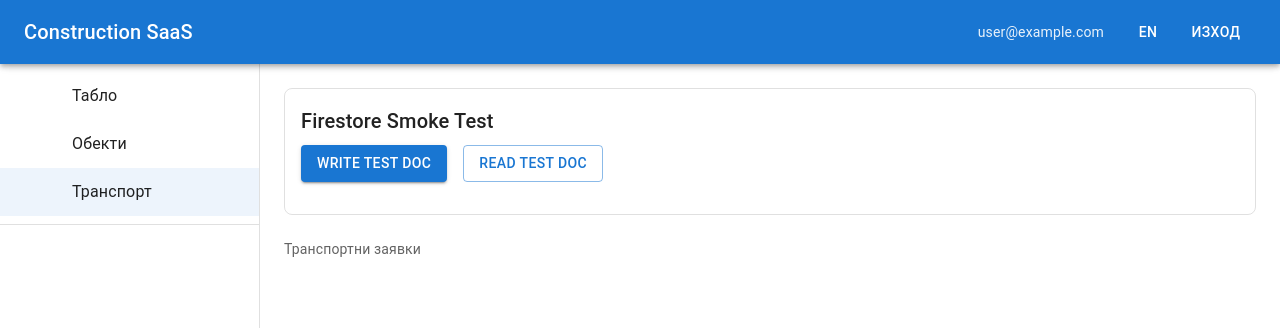
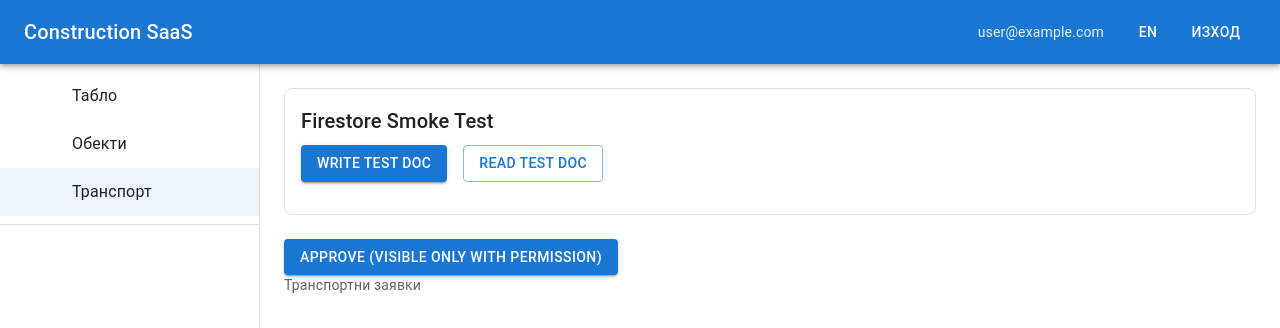
Before and after one commit to DimitarMagaranov/construction-saas, a React (Vite) app: page /transport in a window 1280 px wide. Shown: the top 328 px of the page. Built offline with nearby package versions, Linux system fonts and the light colour scheme; no server answers; sample sign-in values are in the browser's storage; some icons are missing.

Commit message:
feat(rbac): add permission helper and UI guard (mock profile)

```diff
--- /dev/null
+++ b/src/core/rbac/RequirePermission.tsx
@@ -0,0 +1,16 @@
+import React from "react";
+import type { Permission, UserProfile } from "../models/types";
+import { hasPermission } from "./hasPermission";
+
+type Props = {
+  profile: UserProfile | null | undefined;
+  permission: Permission;
+  projectId?: string;
+  fallback?: React.ReactNode;
+  children: React.ReactNode;
+};
+
+export default function RequirePermission({ profile, permission, projectId, fallback = null, children }: Props) {
+  if (!hasPermission(profile, permission, projectId)) return <>{fallback}</>;
+  return <>{children}</>;
+}
--- /dev/null
+++ b/src/core/rbac/hasPermission.ts
@@ -0,0 +1,32 @@
+import type { Permission, Role, UserProfile } from "../models/types";
+import { ROLE_PERMISSIONS } from "./permissions";
+
+function permsForRoles(roles: Role[]): Set<Permission> {
+  const set = new Set<Permission>();
+  for (const role of roles) {
+    for (const p of ROLE_PERMISSIONS[role] ?? []) set.add(p);
+  }
+  return set;
+}
+
+/**
+ * Check permission at org-level or (optionally) project-level.
+ * - If projectId is provided, checks projectRoles[projectId] first, then falls back to org roles.
+ */
+export function hasPermission(
+  profile: UserProfile | null | undefined,
+  permission: Permission,
+  projectId?: string
+): boolean {
+  if (!profile) return false;
+
+  // project-scoped roles
+  if (projectId && profile.projectRoles?.[projectId]?.length) {
+    const projectPerms = permsForRoles(profile.projectRoles[projectId]);
+    if (projectPerms.has(permission)) return true;
+  }
+
+  // org-level roles
+  const orgPerms = permsForRoles(profile.roles ?? []);
+  return orgPerms.has(permission);
+}
--- /dev/null
+++ b/src/core/rbac/mockProfile.ts
@@ -0,0 +1,13 @@
+import type { UserProfile } from "../models/types";
+
+export const MOCK_PROFILE: UserProfile = {
+  uid: "mock-uid",
+  organizationId: "mock-org",
+  email: "mock@local.dev",
+  roles: ["OrganizationOwner"],
+  projectRoles: {
+    "project-1": ["TechnicalManager"],
+  },
+  createdAt: null,
+  updatedAt: null,
+};
--- a/src/features/transport/pages/TransportRequestsPage.tsx
+++ b/src/features/transport/pages/TransportRequestsPage.tsx
@@ -3,6 +3,9 @@ import { Alert, Box, Button, Stack, Typography } from '@mui/material';
 import { readSmokeDoc, writeSmokeDoc } from '../../../core/firestore/smokeTest';
 import { useAuth } from '../../../core/auth/AuthProvider';
 import { useI18n } from '../../../app/i18n/i18n';
+import RequirePermission from '../../../core/rbac/RequirePermission';
+import { PERMISSIONS } from '../../../core/rbac/permissions';
+import { MOCK_PROFILE } from '../../../core/rbac/mockProfile';
 
 export default function TransportRequestsPage() {
     const { user } = useAuth();
@@ -64,6 +67,10 @@ export default function TransportRequestsPage() {
                 )}
             </Box>
 
+            <RequirePermission profile={MOCK_PROFILE} permission={PERMISSIONS.TRANSPORT_REQUESTS_APPROVE}>
+                <Button variant="contained">Approve (visible only with permission)</Button>
+            </RequirePermission>
+
             {/* TODO: тук може да върне стария placeholder/таблица за Transport requests */}
             <Typography variant="body2" sx={{ opacity: 0.7 }}>
                 {t.pages.transport}
```
